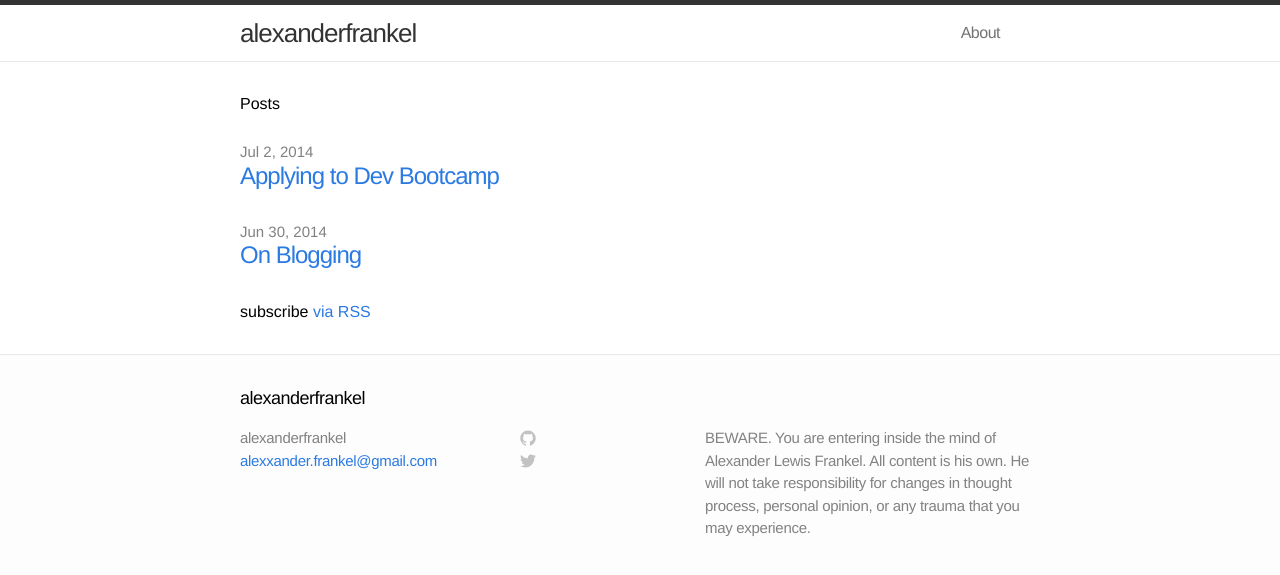
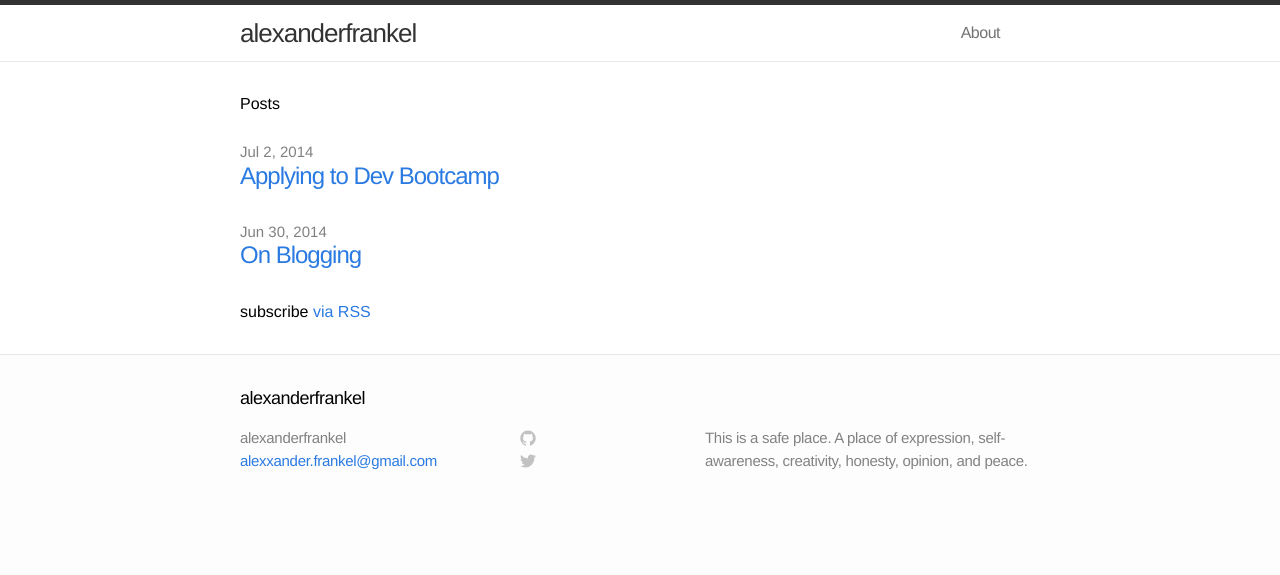
Before and after one commit to alexanderfrankel/alexanderfrankel.github.io, a Jekyll site: the page built from index.html, in a window 1280 px wide. Shown: the top 575 px of the page. Built offline with Jekyll 4.4.1, drawn with Linux system fonts in a browser that asks for light colours.

Commit message:
Edit about section in footer

```diff
--- a/_config.yml
+++ b/_config.yml
@@ -1,7 +1,7 @@
 # Site settings
 title: alexanderfrankel
 email: alexxander.frankel@gmail.com
-description: "BEWARE. You are entering inside the mind of Alexander Lewis Frankel. All content is his own. He will not take responsibility for changes in thought process, personal opinion, or any trauma that you may experience."
+description: "This is a safe place. A place of expression, self-awareness, creativity, honesty, opinion, and peace."
 baseurl: ""
 url: "http://yourdomain.com"
 
```
